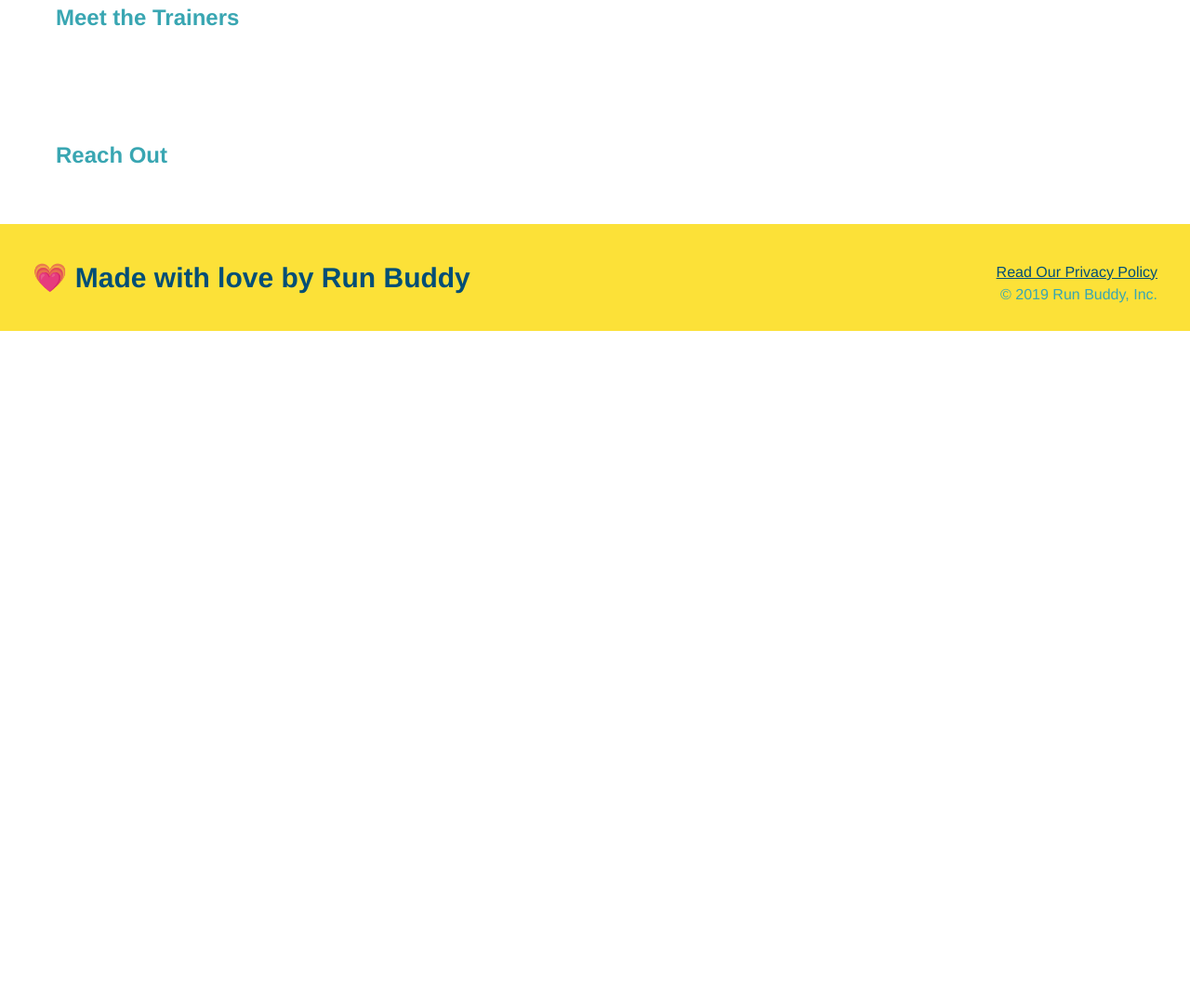
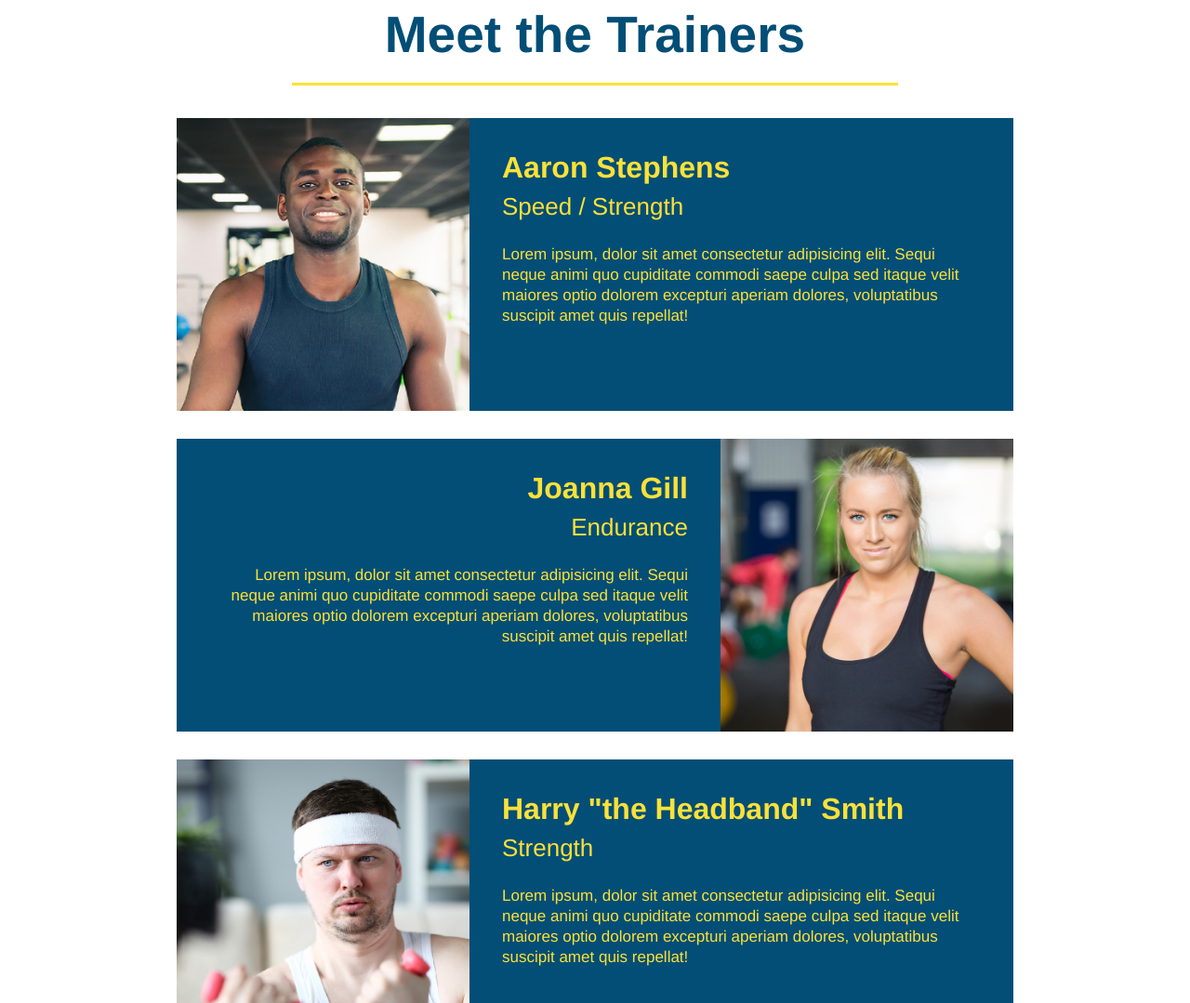
Before and after one commit to mjc01002/run-buddy, a plain HTML site: page index.html in a window 1280 px wide. Shown: the part 2660-3739 px from the top of the page at 93% size. Before the commit the page ends 3016 px from the top, so only its background shows below. Drawn offline with Linux system fonts and the light colour scheme.

Commit message:
meet the trainers section

```diff
--- a/assets/css/style.css
+++ b/assets/css/style.css
@@ -180,3 +180,50 @@ section {
   .secondary-border {
     border-color: #39a6b2;
   }
+
+  .trainers {
+      text-align: center;
+  }
+
+  .trainer {
+    width: 900px;
+    margin: 0 auto 30px auto;
+    background: #024e76;
+    color: #fce138;
+    overflow: auto;
+  }
+
+  .trainer img {
+    width: 35%;
+    float: left;
+  }
+
+  .trainer-bio {
+    padding: 35px;
+    float: left;
+    width: 65%;
+  }
+
+  .trainer-bio h3 {
+    font-size: 32px;
+    margin-bottom: 8px;
+  }
+
+  .trainer-bio h4 {
+    font-weight: lighter;
+    font-size: 26px;
+    margin-bottom: 25px;
+  }
+
+  .trainer-bio p {
+    font-size: 17px;
+    line-height: 1.3;
+  }
+
+  .text-left {
+    text-align: left;
+  }
+
+  .text-right {
+    text-align: right;
+  }
--- a/index.html
+++ b/index.html
@@ -105,8 +105,41 @@
         </section>
 
         <!-- "meet the trainers" section-->
-        <section>
-            <h2>Meet the Trainers</h2>
+        <section id="your-trainers" class="trainers">
+            <h2 class="section-title primary-border">Meet the Trainers</h2>
+        <article class="trainer">
+            <img src="./assets/images/trainer-1.jpg" alt="Aaron Stephens in his workout clothes, ready to pump iron"/>
+            <div class="trainer-bio text-left">
+            <h3>Aaron Stephens</h3>
+            <h4>Speed / Strength</h4>
+            <p> Lorem ipsum, dolor sit amet consectetur adipisicing elit. Sequi neque animi quo cupiditate commodi saepe culpa sed
+                itaque velit maiores optio dolorem excepturi aperiam dolores, voluptatibus suscipit amet quis repellat!</p>
+            </div>
+        </article>
+
+                <!-- second trainer bio -->
+        <article class="trainer">
+            <div class="trainer-bio text-right">
+            <h3>Joanna Gill</h3>
+            <h4>Endurance</h4>
+            <p>Lorem ipsum, dolor sit amet consectetur adipisicing elit. Sequi neque animi quo cupiditate commodi saepe culpa sed
+            itaque velit maiores optio dolorem excepturi aperiam dolores, voluptatibus suscipit amet quis repellat!
+            </p>
+        </div>
+        <img src="./assets/images/trainer-2.jpg" alt="Joanna Gill cooling off after a workout" />
+  </article>
+
+            <!-- third trainer bio -->
+        <article class="trainer">
+        <img src="./assets/images/trainer-3.jpg" alt="Harry Smith wearing a headband and lifting comically small pink weights" />
+        <div class="trainer-bio text-left">
+        <h3>Harry "the Headband" Smith</h3>
+        <h4>Strength</h4>
+        <p>Lorem ipsum, dolor sit amet consectetur adipisicing elit. Sequi neque animi quo cupiditate commodi saepe culpa sed
+        itaque velit maiores optio dolorem excepturi aperiam dolores, voluptatibus suscipit amet quis repellat!
+        </p>
+        </div>
+  </article>
         </section>
 
         <!-- "reach out" section-->
```
Also changed, not shown: assets/images/trainer-1.jpg (added), assets/images/trainer-2.jpg (added), assets/images/trainer-3.jpg (added).
